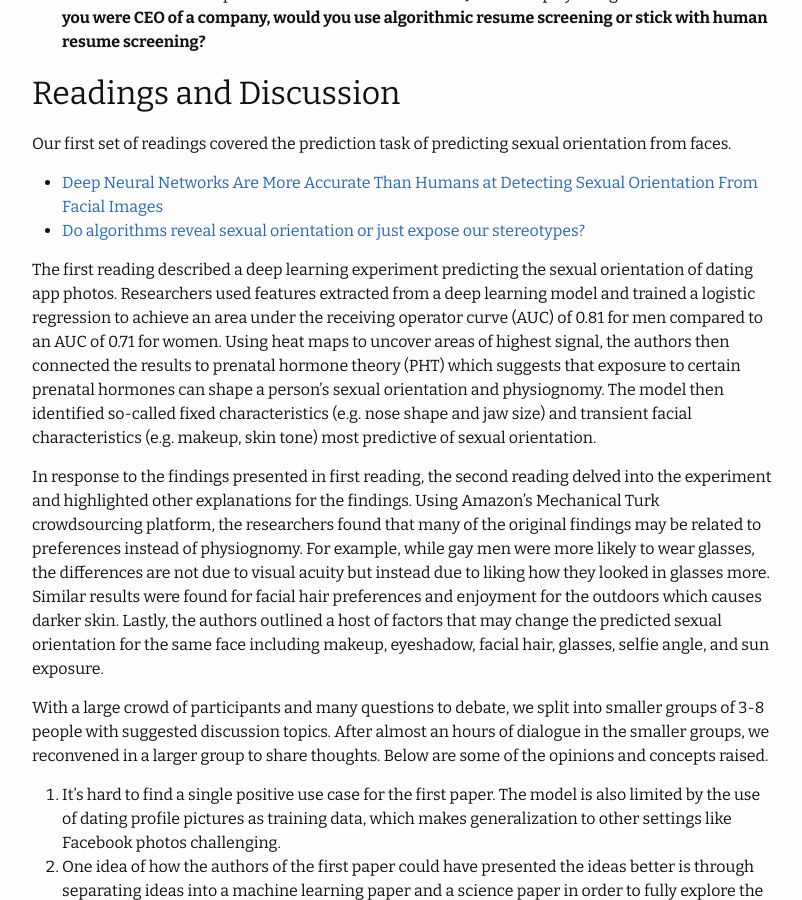
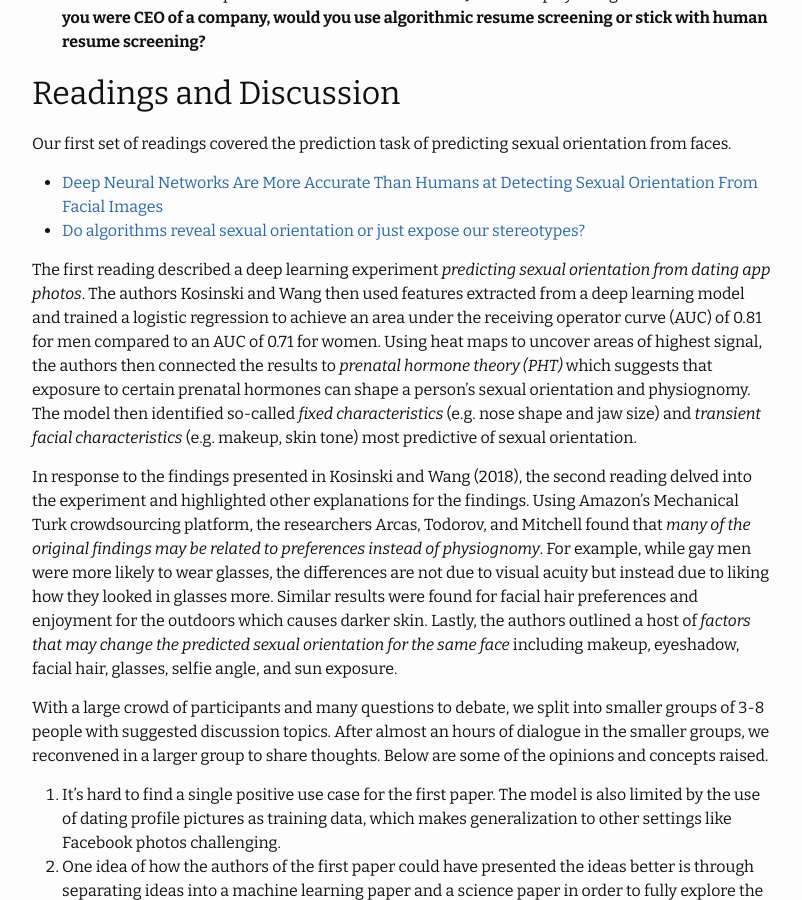
Before and after one commit to mitaiethics/mitaiethics.github.io, a Jekyll site: the page built from _posts/2018-10-24-predict-sexuality.md, in a window 1280 px wide and 900 px high, scrolled down 1443 px. Shown: the whole window, without its empty margins (238-1040 px from the left). Built offline with Jekyll 4.4.1, drawn with Linux system fonts in a browser that asks for light colours.

Commit message:
Add formatting

```diff
--- a/_posts/2018-10-24-predict-sexuality.md
+++ b/_posts/2018-10-24-predict-sexuality.md
@@ -23,9 +23,9 @@ Our first set of readings covered the prediction task of predicting sexual orien
  * [Deep Neural Networks Are More Accurate Than Humans at Detecting Sexual Orientation From Facial Images](https://www.gsb.stanford.edu/faculty-research/publications/deep-neural-networks-are-more-accurate-humans-detecting-sexual)
  * [Do algorithms reveal sexual orientation or just expose our stereotypes?](https://medium.com/@blaisea/do-algorithms-reveal-sexual-orientation-or-just-expose-our-stereotypes-d998fafdf477)
 
-The first reading described a deep learning experiment predicting the sexual orientation of dating app photos. Researchers used features extracted from a deep learning model and trained a logistic regression to achieve an area under the receiving operator curve (AUC) of 0.81 for men compared to an AUC of 0.71 for women. Using heat maps to uncover areas of highest signal, the authors then connected the results to prenatal hormone theory (PHT) which suggests that exposure to certain prenatal hormones can shape a person's sexual orientation and physiognomy. The model then identified so-called fixed characteristics (e.g. nose shape and jaw size) and transient facial characteristics (e.g. makeup, skin tone) most predictive of sexual orientation.
+The first reading described a deep learning experiment *predicting sexual orientation from dating app photos*. The authors Kosinski and Wang then used features extracted from a deep learning model and trained a logistic regression to achieve an area under the receiving operator curve (AUC) of 0.81 for men compared to an AUC of 0.71 for women. Using heat maps to uncover areas of highest signal, the authors then connected the results to *prenatal hormone theory (PHT)* which suggests that exposure to certain prenatal hormones can shape a person's sexual orientation and physiognomy. The model then identified so-called *fixed characteristics* (e.g. nose shape and jaw size) and *transient facial characteristics* (e.g. makeup, skin tone) most predictive of sexual orientation.
 
-In response to the findings presented in first reading, the second reading delved into the experiment and highlighted other explanations for the findings. Using Amazon's Mechanical Turk crowdsourcing platform, the researchers found that many of the original findings may be related to preferences instead of physiognomy. For example, while gay men were more likely to wear glasses, the differences are not due to visual acuity but instead due to liking how they looked in glasses more. Similar results were found for facial hair preferences and enjoyment for the outdoors which causes darker skin. Lastly, the authors outlined a host of factors that may change the predicted sexual orientation for the same face including makeup, eyeshadow, facial hair, glasses, selfie angle, and sun exposure.
+In response to the findings presented in Kosinski and Wang (2018), the second reading delved into the experiment and highlighted other explanations for the findings. Using Amazon's Mechanical Turk crowdsourcing platform, the researchers Arcas, Todorov, and Mitchell found that *many of the original findings may be related to preferences instead of physiognomy*. For example, while gay men were more likely to wear glasses, the differences are not due to visual acuity but instead due to liking how they looked in glasses more. Similar results were found for facial hair preferences and enjoyment for the outdoors which causes darker skin. Lastly, the authors outlined a host of *factors that may change the predicted sexual orientation for the same face* including makeup, eyeshadow, facial hair, glasses, selfie angle, and sun exposure.
 
 With a large crowd of participants and many questions to debate, we split into smaller groups of 3-8 people with suggested discussion topics. After almost an hours of dialogue in the smaller groups, we reconvened in a larger group to share thoughts. Below are some of the opinions and concepts raised.
  1. It's hard to find a single positive use case for the first paper. The model is also limited by the use of dating profile pictures as training data, which makes generalization to other settings like Facebook photos challenging.
```
